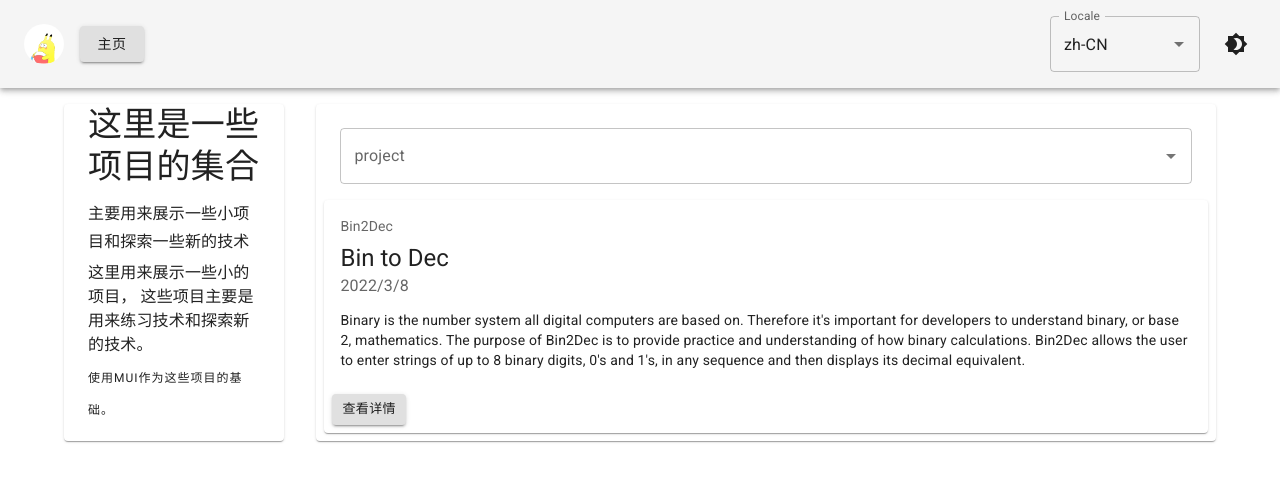
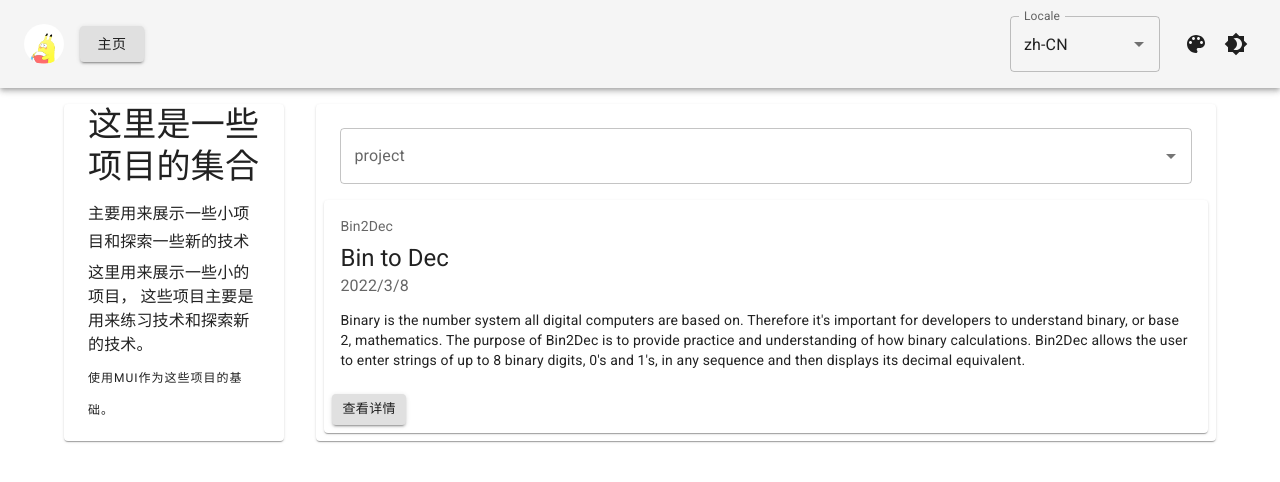
Before and after one commit to Dafunk-759/projs, a React (Vite) app: page / in a window 1280 px wide. Shown: the top 482 px of the page. Built offline with nearby package versions, Linux system fonts and the light colour scheme.

Commit message:
add palette page.

```diff
--- a/src/App.tsx
+++ b/src/App.tsx
@@ -5,6 +5,7 @@ import { AppTheme } from "./ThemeContext"
 import { Home } from "./home/Home"
 import { Projects } from "./home/Projects"
 import NotFound from "./home/404"
+import Palette from "./home/Palette"
 
 import Layout from "./layout/Layout"
 
@@ -16,7 +17,11 @@ export default function App() {
         <Routes>
           <Route path="/" element={<Home />} />
           <Route
-            path=":projectName"
+            path="/palette"
+            element={<Palette />}
+          />
+          <Route
+            path="/project/:projectName"
             element={<Projects />}
           />
           <Route
--- a/src/ThemeContext.tsx
+++ b/src/ThemeContext.tsx
@@ -13,10 +13,13 @@ const locales = {
   enUS
 }
 
+//colormode context
+export type ColorMode = "light" | "dark"
 const ColorModeContext = createContext({
   toggleColorMode: () => {}
 })
 
+//local context
 export type SupportedLocales = keyof typeof locales
 
 export type LocalContext = {
@@ -30,9 +33,28 @@ export type LocalText<A = string> = {
 }
 
 const localContext = createContext<LocalContext>({
-  // eslint-disable-next-line @typescript-eslint/no-unused-vars
   setLocale: (lang: SupportedLocales) => {}
 } as LocalContext)
+
+//palette context
+type PaletteContext = {
+  previewPalette: (
+    primary: string,
+    secondary: string
+  ) => void
+  submitPalette: (
+    primary: string,
+    secondary: string
+  ) => void
+}
+
+const paletteContext = createContext<PaletteContext>({
+  previewPalette: (
+    primary: string,
+    secondary: string
+  ) => {},
+  submitPalette: (primary: string, secondary: string) => {}
+})
 
 export type AppThemeProps = {
   children: ReactElement | ReactElement[]
@@ -42,11 +64,21 @@ export function AppTheme({ children }: AppThemeProps) {
   const prefersDarkMode = useMediaQuery(
     "(prefers-color-scheme: dark)"
   )
-  const [mode, setMode] = useState<"light" | "dark">(
+  const [mode, setMode] = useState<ColorMode>(
     prefersDarkMode ? "dark" : "light"
   )
+
   const [locale, setLocale] =
     useState<SupportedLocales>("zhCN")
+
+  const [paletteState, setPaletteState] = useState({
+    primary:
+      localStorage.getItem("theme.palette.primary") ??
+      "#1976d2",
+    secondary:
+      localStorage.getItem("theme.palette.secondary") ??
+      "#9c27b0"
+  })
 
   const colorMode = {
     toggleColorMode: () => {
@@ -62,16 +94,43 @@ export function AppTheme({ children }: AppThemeProps) {
     locales
   }
 
+  const palette: PaletteContext = {
+    previewPalette: (primary, secondary) => {
+      setPaletteState({
+        primary,
+        secondary
+      })
+    },
+    submitPalette: (primary, secondary) => {
+      localStorage.setItem("theme.palette.primary", primary)
+      localStorage.setItem(
+        "theme.palette.secondary",
+        secondary
+      )
+      setPaletteState({
+        primary,
+        secondary
+      })
+    }
+  }
+
   const theme = createTheme(
     {
       palette: {
-        mode
+        mode,
+        primary: {
+          main: paletteState.primary
+        },
+        secondary: {
+          main: paletteState.secondary
+        }
       }
     },
     locales[locale]
   )
 
   return (
+    <paletteContext.Provider value={palette}>
       <localContext.Provider value={localLang}>
         <ColorModeContext.Provider value={colorMode}>
           <ThemeProvider theme={theme}>
@@ -79,6 +138,7 @@ export function AppTheme({ children }: AppThemeProps) {
           </ThemeProvider>
         </ColorModeContext.Provider>
       </localContext.Provider>
+    </paletteContext.Provider>
   )
 }
 
@@ -94,6 +154,18 @@ export function useDarkLightMode() {
   }
 }
 
+export function usePalette() {
+  const theme = useTheme()
+  const { previewPalette, submitPalette } = useContext(paletteContext)
+
+  return {
+    primary: theme.palette.primary.main,
+    secondary: theme.palette.secondary.main,
+    previewPalette,
+    submitPalette
+  }
+}
+
 export function useLocalLang() {
   return useContext(localContext)
 }
--- a/src/home/Home.tsx
+++ b/src/home/Home.tsx
@@ -144,7 +144,7 @@ function ProjectCard({ name, title, date, body }: Project) {
           variant="contained"
           color="inherit"
           component={RouterLink}
-          to={"/" + name}
+          to={"/project/" + name}
         >
           {buttonText[locale]}
         </Button>
--- /dev/null
+++ b/src/home/Palette.tsx
@@ -0,0 +1,116 @@
+import { useState } from "react"
+
+import {
+  Container,
+  Paper,
+  Typography,
+  Divider,
+  Stack,
+  Input,
+  InputLabel,
+  FormHelperText,
+  ButtonGroup,
+  Button
+} from "../components"
+
+import { usePalette } from "../ThemeContext"
+
+import type { PropsWithChildren, OnChange } from "../types"
+
+export default function Palette() {
+  const {
+    primary,
+    secondary,
+    previewPalette,
+    submitPalette
+  } = usePalette()
+  const [primaryColor, setPrimaryColor] = useState(primary)
+  const [secondaryColor, setSecondaryColor] =
+    useState(secondary)
+
+  const onPreview = () => {
+    previewPalette(primaryColor, secondaryColor)
+  }
+
+  const onSubmit = () => {
+    submitPalette(primaryColor, secondaryColor)
+  }
+
+  return (
+    <Layout>
+      <Typography sx={{ m: 1 }} component="h4">
+        Palette
+      </Typography>
+      <Divider sx={{ m: 1 }} />
+      <Stack
+        direction="row"
+        alignItems="center"
+        justifyContent="space-around"
+      >
+        <ColorSelector
+          colorValue={primaryColor}
+          onChange={e => setPrimaryColor(e.target.value)}
+          type="primary"
+        />
+        <Divider orientation="vertical" flexItem />
+        <ColorSelector
+          type="secondary"
+          colorValue={secondaryColor}
+          onChange={e => setSecondaryColor(e.target.value)}
+        />
+      </Stack>
+      <Divider sx={{ m: 1 }} />
+      <ButtonGroup
+        sx={{ m: 1 }}
+        variant="contained"
+        aria-label="palette control button group"
+      >
+        <Button onClick={onPreview}>preview</Button>
+        <Button onClick={onSubmit}>submit</Button>
+      </ButtonGroup>
+    </Layout>
+  )
+}
+
+function ColorSelector({
+  type,
+  colorValue,
+  onChange
+}: {
+  type: "primary" | "secondary"
+  colorValue: string
+  onChange: OnChange
+}) {
+  const id = type + "-color-selector"
+
+  return (
+    <Stack>
+      <InputLabel
+        htmlFor={id}
+      >{`${type} color selector`}</InputLabel>
+      <Input
+        sx={{
+          width: 40,
+          height: 40,
+          alignSelf: "flex-start"
+        }}
+        id={id}
+        type="color"
+        aria-label="color-selector"
+        name="color-selector"
+        color={type}
+        value={colorValue}
+        onChange={onChange}
+      />
+      <FormHelperText>{`selected: ${colorValue}`}</FormHelperText>
+    </Stack>
+  )
+}
+
+function Layout(props: PropsWithChildren) {
+  return (
+    <Container>
+      <Paper sx={{ p: 2 }}>{props.children}</Paper>
+    </Container>
+  )
+}
--- a/src/layout/Layout.tsx
+++ b/src/layout/Layout.tsx
@@ -2,6 +2,7 @@ import {
   AppBar,
   Box,
   Toolbar,
+  Tooltip,
   IconButton,
   Button,
   Brightness4Icon,
@@ -11,23 +12,28 @@ import {
   RouterLink,
   Container,
   Stack,
-  Avatar
+  Avatar,
+  ColorLensIcon
 } from "../components"
 
 import type {
   SupportedLocales,
-  LocalText
+  LocalText,
+  ColorMode
 } from "../ThemeContext"
 import {
   useDarkLightMode,
   useLocalLang
 } from "../ThemeContext"
 
-import type { PropsWithChildren } from "../types"
+import type { PropsWithChildren, OnClick } from "../types"
+import { useNavigate } from "react-router-dom"
 
 import avatarImg from "./avatar.png"
 
-export default function Layout({ children }: PropsWithChildren) {
+export default function Layout({
+  children
+}: PropsWithChildren) {
   return (
     <>
       <Header />
@@ -51,6 +57,7 @@ const headerText: LocalText = {
 function Header() {
   const { mode, toggleColorMode } = useDarkLightMode()
   const { setLocale, locale, locales } = useLocalLang()
+  const navigate = useNavigate()
 
   return (
     <Box sx={{ flexGrow: 1 }}>
@@ -87,18 +94,45 @@ function Header() {
               />
             )}
           />
-          <IconButton
+          <PaletteIcon
+            onClick={() => navigate("/palette")}
+          />
+          <ColorModeIcon
             onClick={toggleColorMode}
-            color="inherit"
-          >
-            {mode === "dark" ? (
-              <Brightness7Icon />
-            ) : (
-              <Brightness4Icon />
-            )}
-          </IconButton>
+            mode={mode}
+          />
         </Toolbar>
       </AppBar>
     </Box>
   )
 }
+
+function PaletteIcon({ onClick }: { onClick: OnClick }) {
+  return (
+    <Tooltip title="edit palette">
+      <IconButton onClick={onClick} color="inherit">
+        <ColorLensIcon />
+      </IconButton>
+    </Tooltip>
+  )
+}
+
+function ColorModeIcon({
+  onClick,
+  mode
+}: {
+  onClick: OnClick
+  mode: ColorMode
+}) {
+  return (
+    <Tooltip title="change color mode">
+      <IconButton onClick={onClick} color="inherit">
+        {mode === "dark" ? (
+          <Brightness7Icon />
+        ) : (
+          <Brightness4Icon />
+        )}
+      </IconButton>
+    </Tooltip>
+  )
+}
```
Also changed, not shown: src/components.ts (+10 -5 lines). Lines whose indentation alone changed are shown as unchanged.
